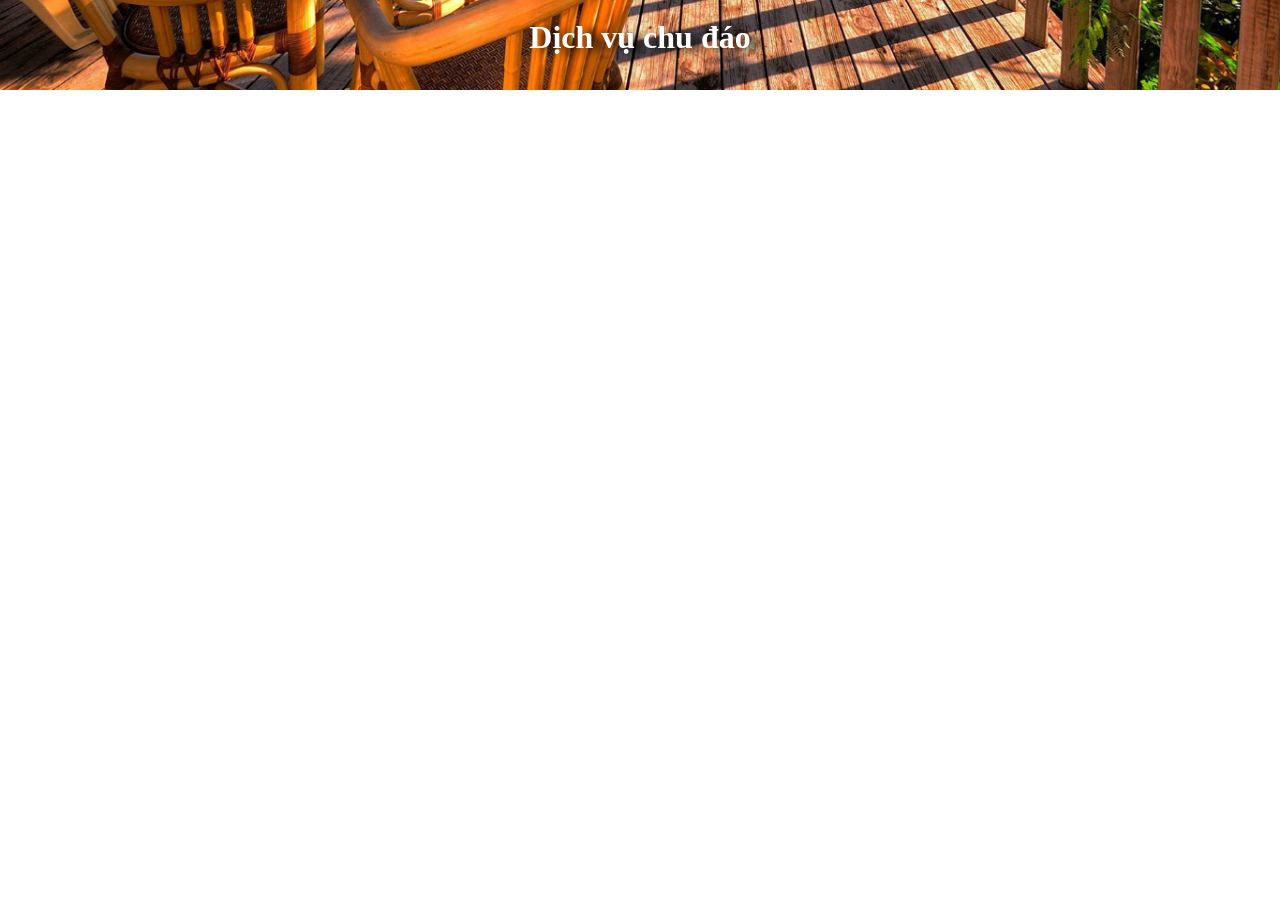
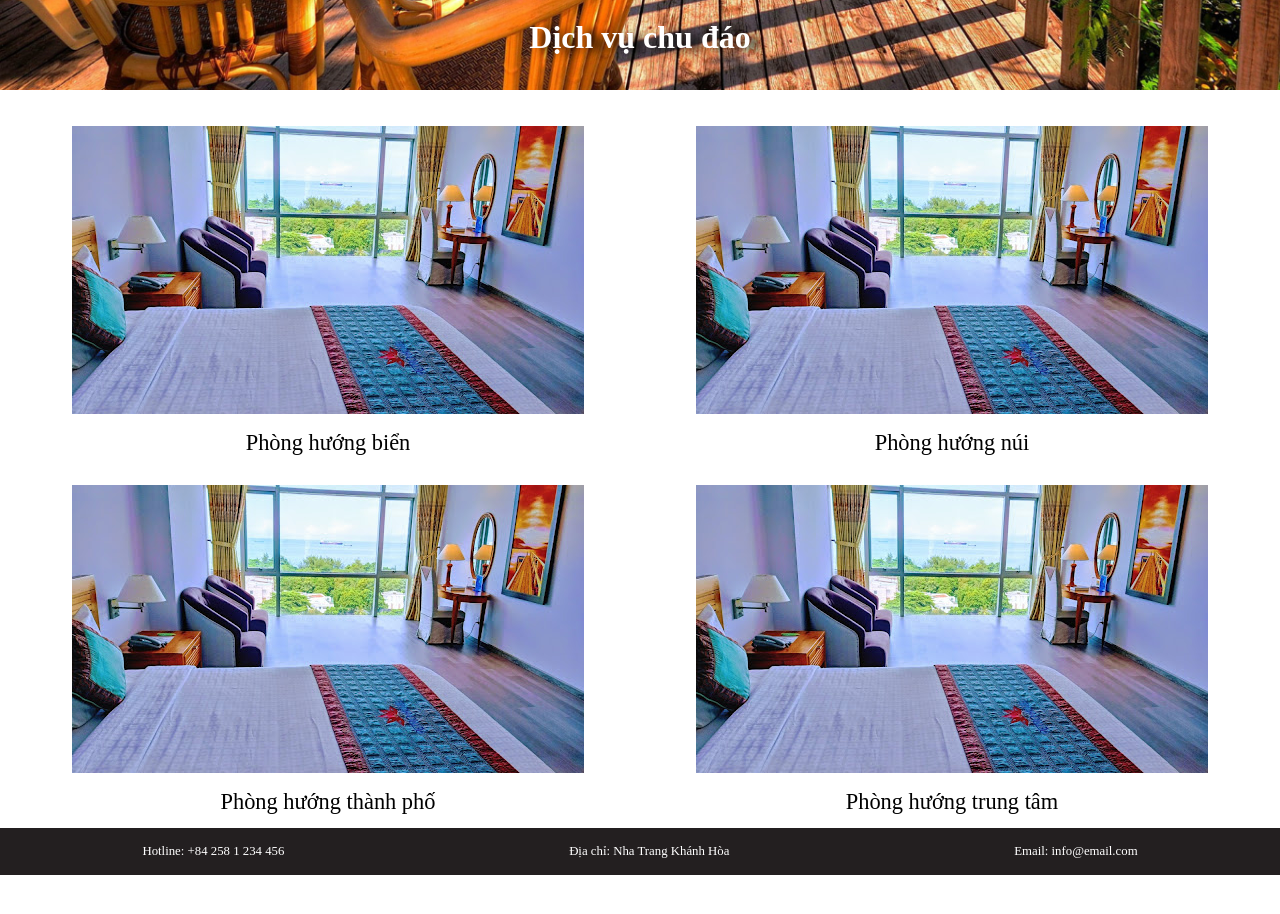
Before and after one commit to sontn2411/my-hotel, a React (Vite) app: page / in a window 1280 px wide. Shown: the part 660-1574 px from the top of the page. After the commit the page ends 1535 px from the top, so only its background shows below. Built offline with nearby package versions, Linux system fonts and the light colour scheme.

Commit message:
rooms and footer

```diff
--- a/src/app.scss
+++ b/src/app.scss
@@ -5,7 +5,7 @@
 body {
     margin: 0;
     padding : 0;
-    min-height: 200vh;
+
 }
 ul {
     padding : 0;
--- /dev/null
+++ b/src/assets/index.js
@@ -0,0 +1,5 @@
+//img room
+import imgRoom1 from './images/room1.jpg'
+
+
+export {imgRoom1 }
--- /dev/null
+++ b/src/components/Rooms.jsx
@@ -0,0 +1,46 @@
+import {imgRoom1 } from "../assets"
+import './room.scss'
+
+const data = [{
+    id :1 ,
+    titleRoom : 'Phòng hướng biển'  ,
+    img : imgRoom1
+},
+{
+    id : 2 ,
+    titleRoom : 'Phòng hướng núi' ,
+    img :imgRoom1
+},
+{
+    id : 3 ,
+    titleRoom : "Phòng hướng thành phố" ,
+    img : imgRoom1
+},
+{
+    id :4 ,
+    titleRoom : "Phòng hướng trung tâm" ,
+    img : imgRoom1
+}
+]
+
+const Rooms = ()=>{
+
+    return (
+        <div className="wrapperRoom">
+            <div className="roomContainer">
+
+                {data.map(r =>{
+
+                    return (
+                        <div className="roomItem">
+                            <img src={r.img} alt={r.titleRoom}  />
+                            <span className="roomItemTitle">{r.titleRoom}</span>
+                        </div>
+                    )
+                })}
+            </div>
+        </div>
+    )
+}
+
+export default Rooms
--- a/src/components/general/Footer.jsx
+++ b/src/components/general/Footer.jsx
@@ -1,9 +1,21 @@
-
+import './footer.scss'
 
 const Footer = ()=>{
 
     return (
-        <div>Footer</div>
+        <div className="wrapperFooter">
+            <div className="footerContainer">
+
+                {/* hotline */}
+                <span className="">Hotline: +84 258 1 234 456</span>
+
+                {/* address */}
+                <span className="">Địa chỉ: Nha Trang Khánh Hòa</span>
+
+                {/* email */}
+                <span className=''>Email: info@email.com</span>
+            </div>
+        </div>
     )
 }
 
--- /dev/null
+++ b/src/components/general/footer.scss
@@ -0,0 +1,13 @@
+
+
+.wrapperFooter {
+    padding: 1rem 0;
+    background-color: #231f20;
+    color : #fff;
+    margin-top: 1rem;
+    .footerContainer {
+        display: flex;
+        justify-content: space-around;
+        font-size: .8rem;
+    }
+}
--- a/src/components/general/header.scss
+++ b/src/components/general/header.scss
@@ -3,7 +3,6 @@
   position: fixed;
   width: 100%;
     z-index: 99;
-
 
 }
 
--- /dev/null
+++ b/src/components/room.scss
@@ -0,0 +1,26 @@
+
+
+.wrapperRoom {
+    display: flex;
+    justify-content:center;
+    margin: 2rem 0rem;
+}
+
+.roomContainer{
+    display: grid;
+  grid-template-columns: repeat(2, 1fr);
+  grid-gap: 3rem;
+  min-width: 1200px;
+}
+
+.roomItem {
+    display: flex;
+    flex-direction: column;
+    align-items: center;
+
+    .roomItemTitle {
+        font-size: 1.4rem;
+        margin-top: 1rem;
+        margin-bottom: -1.2rem;
+    }
+}
--- a/src/pages/Home.jsx
+++ b/src/pages/Home.jsx
@@ -1,4 +1,6 @@
+import Footer from "../components/general/Footer"
 import Header from "../components/general/Header"
+import Rooms from "../components/Rooms"
 import Slider from "../components/Slider"
 
 
@@ -7,9 +9,17 @@ const Home = ()=>{
 
     return (
         <>
+        {/* header */}
             <Header />
 
+        {/* slider */}
             <Slider />
+
+        {/* room */}
+        <Rooms />
+
+        {/* footer */}
+        <Footer />
         </>
     )
 }
```
Also changed, not shown: src/assets/images/room1.jpg (added).
